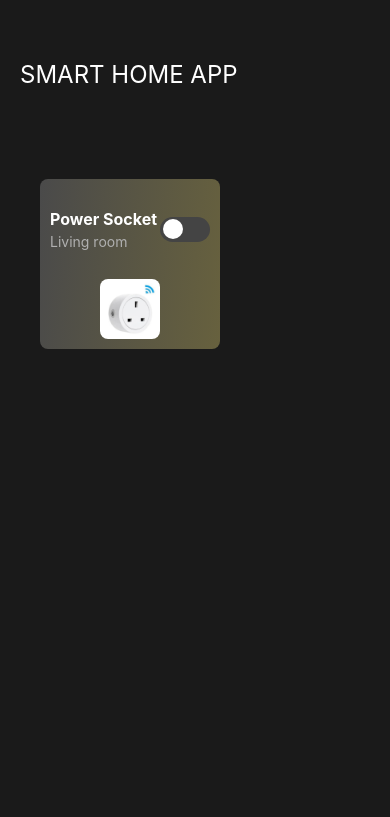
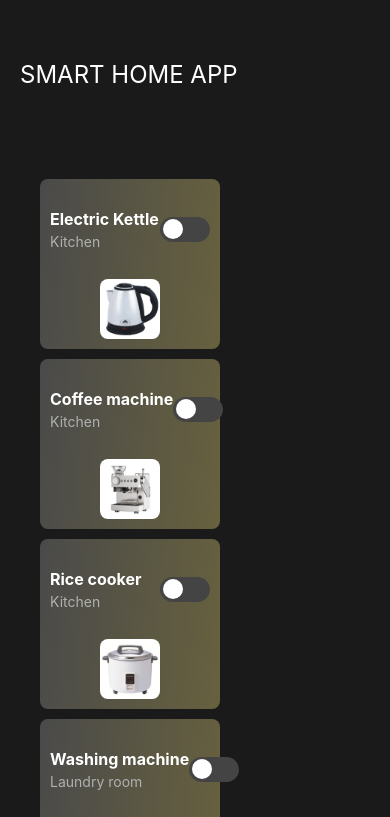
Before and after one commit to TIZIHMARKP/Smart-Home-App, a React Native app: screen / in a window 390 px wide. Shown: the top 817 px of the page. Built offline with nearby package versions, Linux system fonts and the light colour scheme.

Commit message:
rendered all devices using the map method

```diff
--- a/screens/Home/DashboardScreen.js
+++ b/screens/Home/DashboardScreen.js
@@ -62,7 +62,14 @@ function DashboarScreen() {
 
   return(
     <View style={styles.container}>
-        <DeviceCard device = {devices[4]} />
+
+        {devices.map((device) => (
+            <DeviceCard
+            key = {devices.id}
+            device = {device}
+        />
+        ))}
+
     </View>
   )
 }
```
